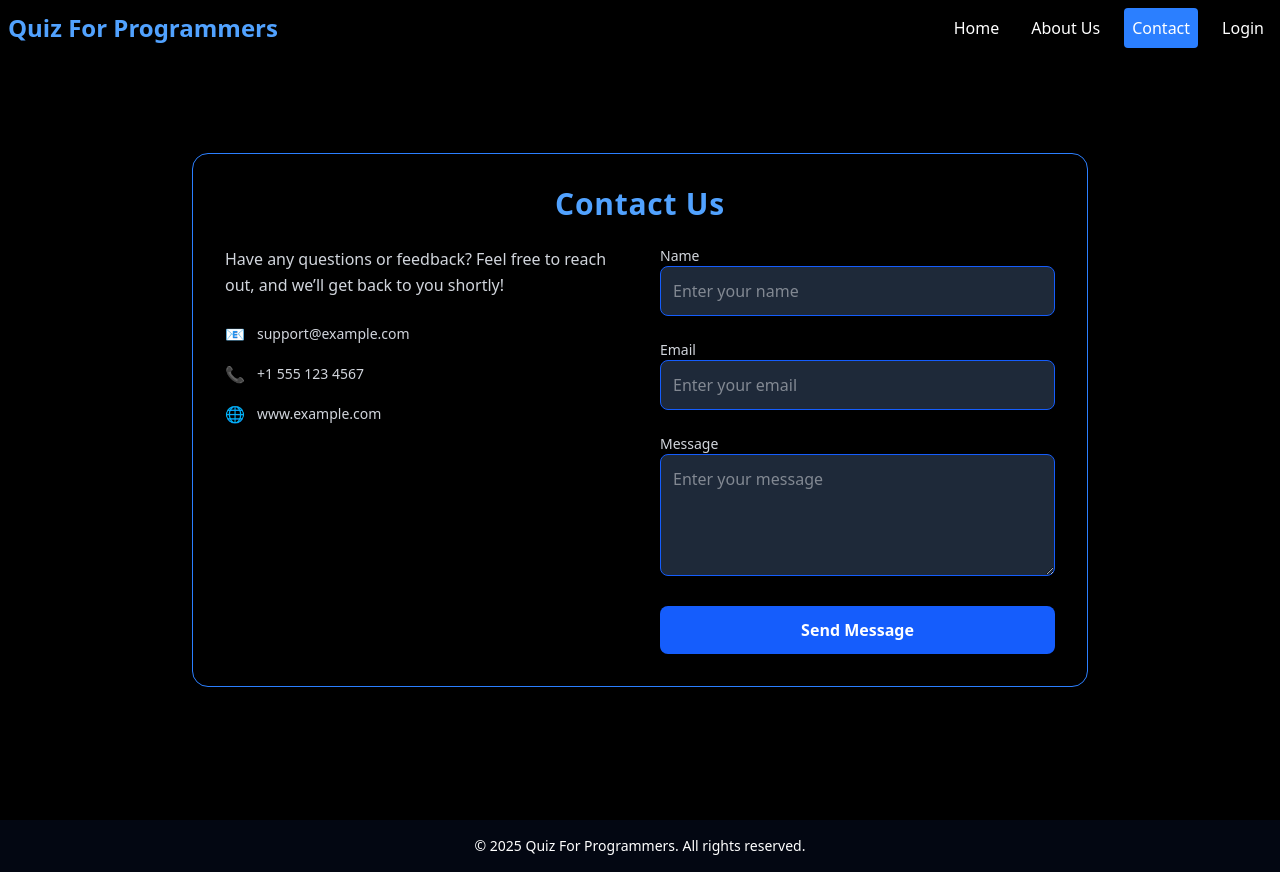
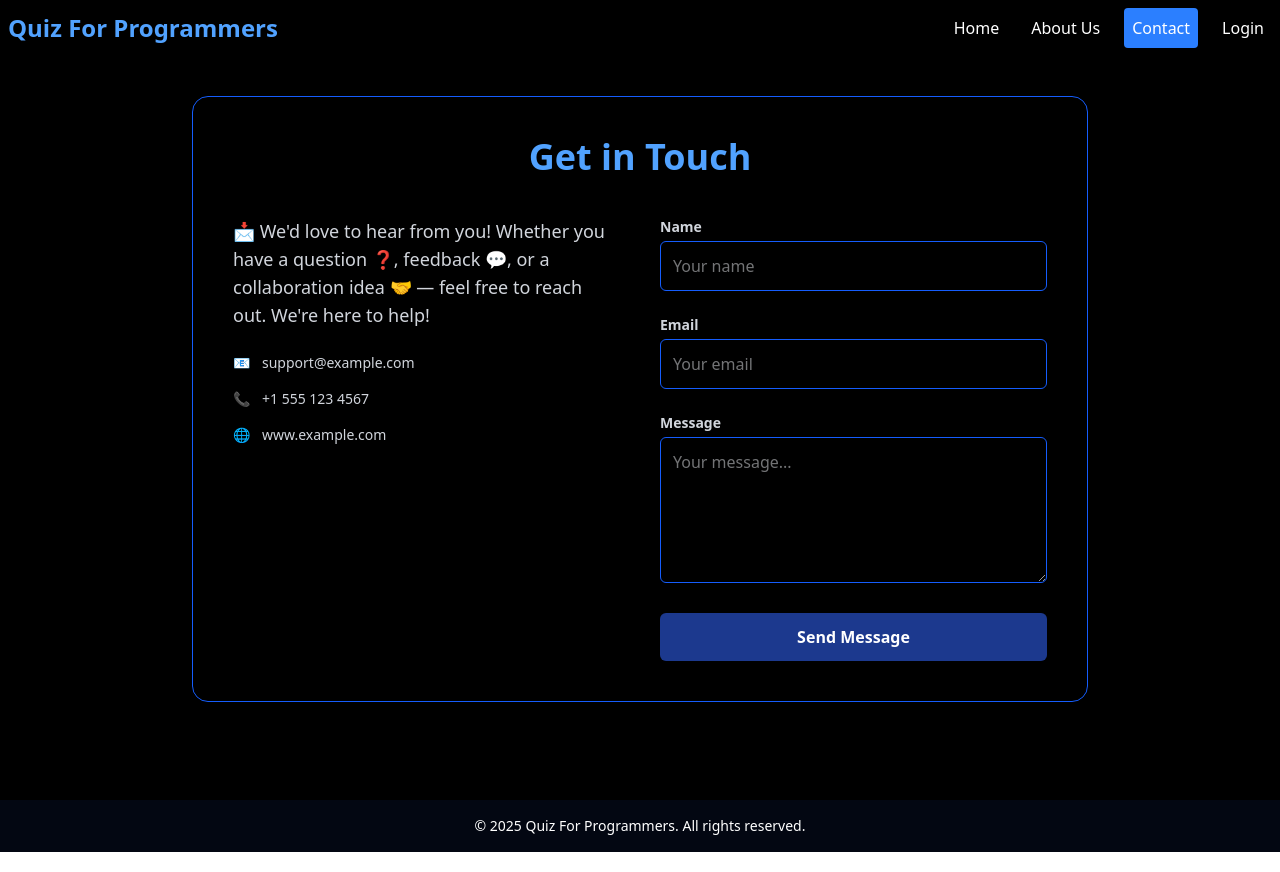
Before and after one commit to 001Albin/Full-Stack-QuizWebsite, a React (Vite) app in the folder quizFrontend/: page /contact in a window 1280 px wide. Built offline with nearby package versions, Linux system fonts and the light colour scheme.

Commit message:
Contact updated

```diff
--- a/quizFrontend/src/components/Contact.jsx
+++ b/quizFrontend/src/components/Contact.jsx
@@ -6,12 +6,13 @@ const Contact = () => {
   const [success, setSuccess] = useState(false);
   const [isSubmitting, setIsSubmitting] = useState(false);
 
-  const handleChange = (e) => setForm({ ...form, [e.target.name]: e.target.value });
+  const handleChange = (e) =>
+    setForm({ ...form, [e.target.name]: e.target.value });
 
   const handleSubmit = async (e) => {
     e.preventDefault();
-    if (Object.values(form).some((v) => !v)) {
-      setError("Please fill all fields.");
+    if (Object.values(form).some((v) => !v.trim())) {
+      setError("All fields are required.");
       return;
     }
     setError("");
@@ -22,7 +23,7 @@ const Contact = () => {
       setSuccess(true);
       setForm({ name: "", email: "", message: "" });
     } catch (err) {
-      setError("An error occurred. Please try again.");
+      setError("Something went wrong. Please try again.");
       console.error(err);
     } finally {
       setIsSubmitting(false);
@@ -30,61 +31,84 @@ const Contact = () => {
   };
 
   return (
-    <div className="bg-black min-h-screen flex items-center justify-center p-6 text-white mt-5">
-      <div className="w-full max-w-4xl bg-black bg-opacity-80 backdrop-blur-lg rounded-2xl p-8 shadow-xl border border-blue-500">
-        <h2 className="text-3xl font-semibold text-blue-400 tracking-wide text-center mb-6">Contact Us</h2>
-        <div className="flex flex-col md:flex-row space-y-8 md:space-y-0 md:space-x-10">
-          <div className="md:w-1/2 text-gray-300">
-            <p className="leading-relaxed mb-6">
-              Have any questions or feedback? Feel free to reach out, and we’ll get back to you shortly!
+    <div className="bg-black min-h-screen flex justify-center items-start p-6 pt-12 md:pt-24 text-white">
+      <div className="w-full max-w-4xl bg-black bg-opacity-90 backdrop-blur-lg rounded-2xl p-10 shadow-2xl md:border md:border-blue-600">
+        <h2 className="text-4xl font-bold text-blue-400 text-center mb-10">
+          Get in Touch
+        </h2>
+        <div className="flex flex-col md:flex-row gap-10">
+          {/* Contact Info */}
+          <div className="md:w-1/2 text-gray-300 space-y-6">
+            <p className="text-lg">
+            📩 We'd love to hear from you! Whether you have a question
+            ❓, feedback 💬, or a collaboration idea 🤝 — feel free to reach out. We're here to help!
             </p>
-            <ul className="space-y-4">
+            <ul className="space-y-4 text-sm">
               <li className="flex items-center space-x-3">
                 <span className="text-blue-400">📧</span>
-                <span className="text-sm">support@example.com</span>
+                <span>support@example.com</span>
               </li>
               <li className="flex items-center space-x-3">
                 <span className="text-blue-400">📞</span>
-                <span className="text-sm">+1 555 123 4567</span>
+                <span>+1 555 123 4567</span>
               </li>
               <li className="flex items-center space-x-3">
                 <span className="text-blue-400">🌐</span>
-                <span className="text-sm">www.example.com</span>
+                <span>www.example.com</span>
               </li>
             </ul>
           </div>
+
+          {/* Contact Form */}
           <div className="md:w-1/2">
             <form onSubmit={handleSubmit} className="space-y-6">
-              {Object.keys(form).map((key) => (
+              {["name", "email", "message"].map((key) => (
                 <div key={key}>
-                  <label className="block text-sm font-medium text-gray-300 capitalize">{key}</label>
+                  <label
+                    htmlFor={key}
+                    className="block text-sm font-semibold text-gray-300 capitalize mb-1"
+                  >
+                    {key}
+                  </label>
                   {key === "message" ? (
                     <textarea
+                      id={key}
                       name={key}
                       value={form[key]}
                       onChange={handleChange}
-                      rows="4"
-                      className="w-full p-3 rounded-lg bg-gray-800 border border-blue-600 focus:ring-2 focus:ring-blue-500 transition-all text-gray-200"
-                      placeholder={`Enter your ${key}`}
+                      rows="5"
+                      className="w-full p-3 rounded-md bg-black border border-blue-600 focus:outline-none focus:ring-2 focus:ring-blue-500 text-gray-200"
+                      placeholder="Your message..."
                     />
                   ) : (
                     <input
                       type={key === "email" ? "email" : "text"}
+                      id={key}
                       name={key}
                       value={form[key]}
                       onChange={handleChange}
-                      className="w-full p-3 rounded-lg bg-gray-800 border border-blue-600 focus:ring-2 focus:ring-blue-500 transition-all text-gray-200"
-                      placeholder={`Enter your ${key}`}
+                      className="w-full p-3 rounded-md bg-black border border-blue-600 focus:outline-none focus:ring-2 focus:ring-blue-500 text-gray-200"
+                      placeholder={`Your ${key}`}
                     />
                   )}
                 </div>
               ))}
-              {error && <p className="text-red-500 text-sm text-center">{error}</p>}
-              {success && <p className="text-green-500 text-sm text-center">Message sent successfully!</p>}
+
+              {error && (
+                <p className="text-sm text-red-500 text-center">{error}</p>
+              )}
+              {success && (
+                <p className="text-sm text-green-500 text-center">
+                  Message sent successfully!
+                </p>
+              )}
+
               <button
                 type="submit"
                 disabled={isSubmitting}
-                className={`w-full py-3 bg-blue-600 hover:bg-blue-700 rounded-lg font-semibold transition-all ${isSubmitting ? "opacity-50 cursor-not-allowed" : ""}`}
+                className={`w-full py-3 bg-blue-900 hover:bg-blue-700 rounded-md font-semibold transition duration-300 ${
+                  isSubmitting ? "opacity-60 cursor-not-allowed" : ""
+                }`}
               >
                 {isSubmitting ? "Sending..." : "Send Message"}
               </button>
```
